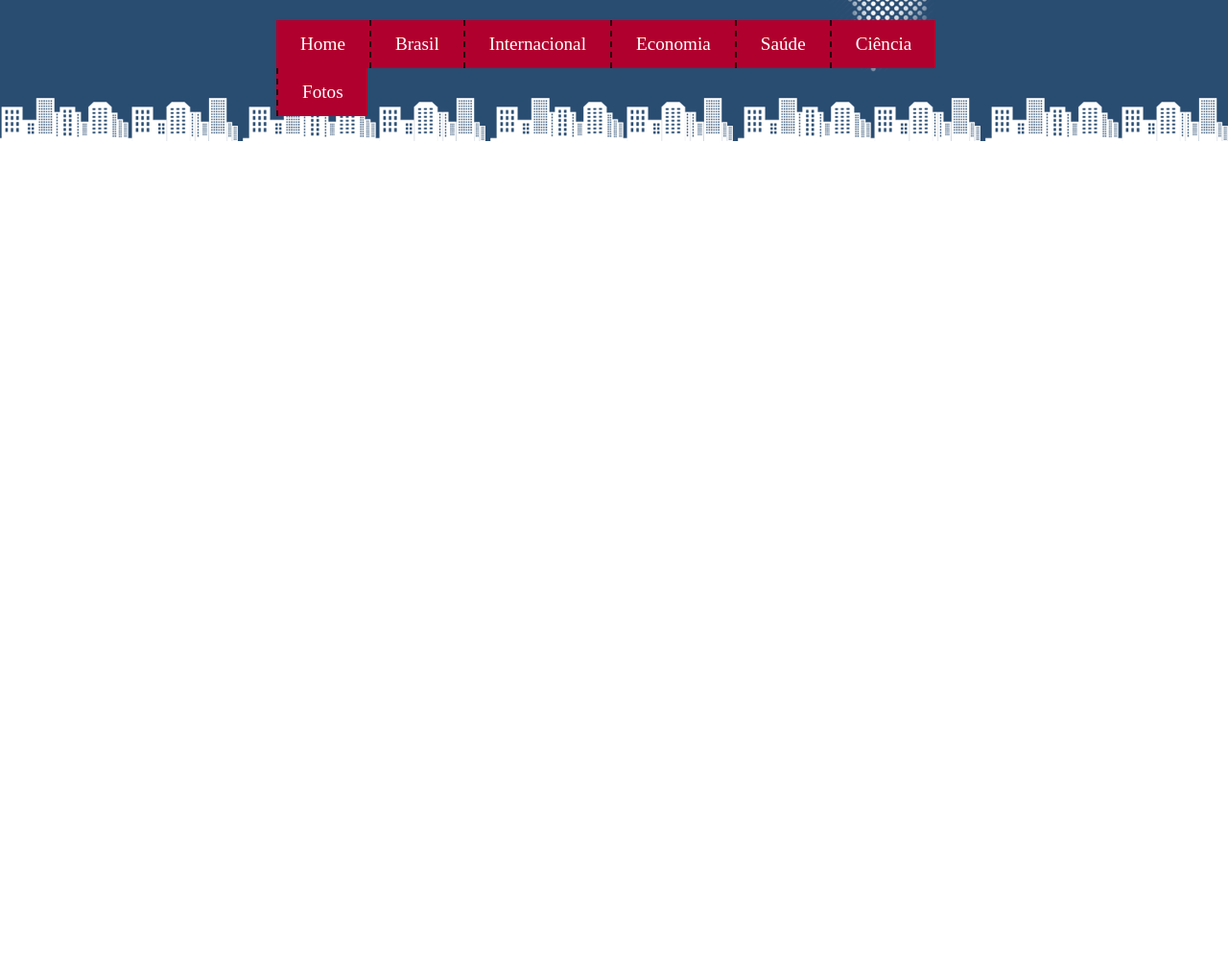
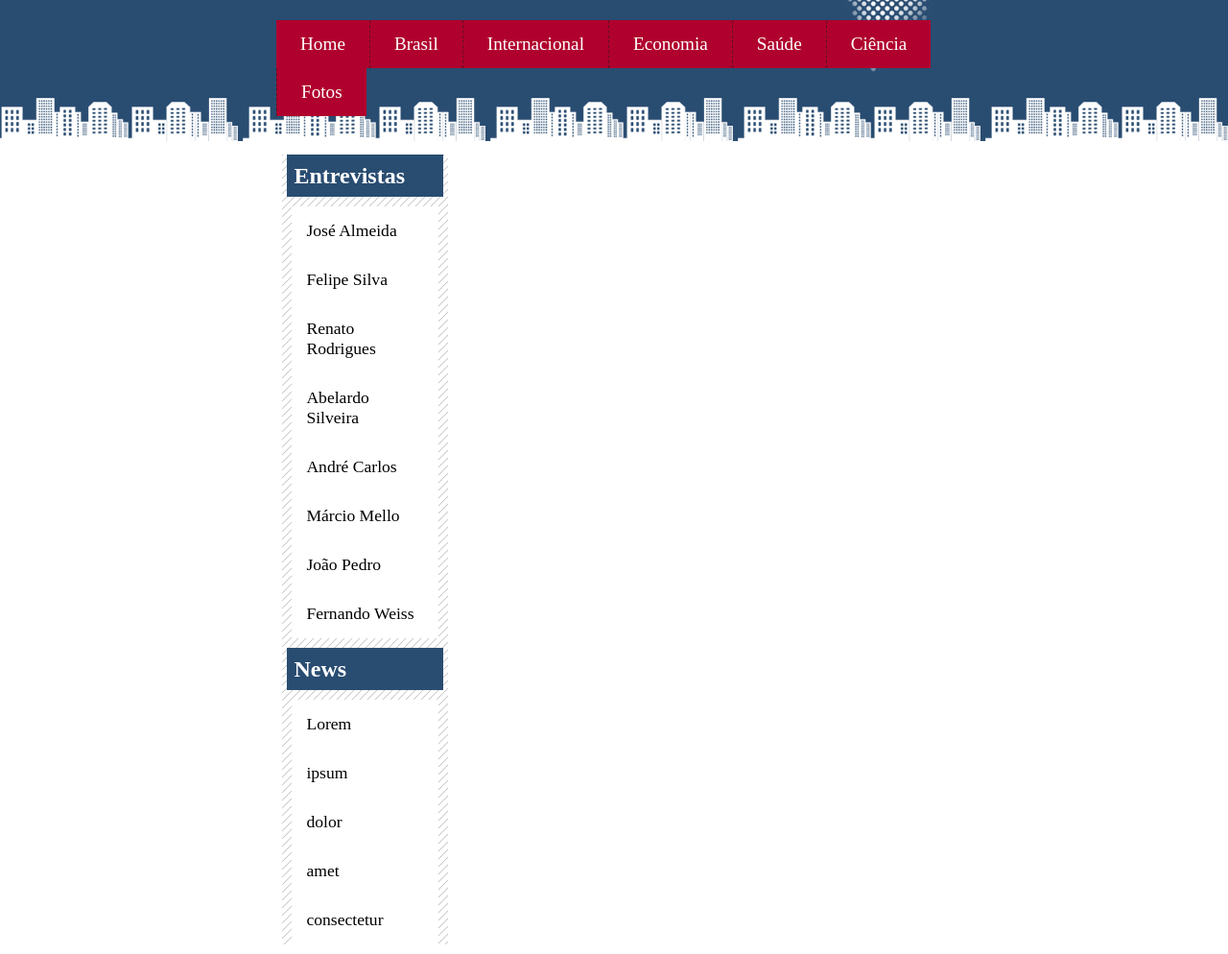
Before and after one commit to Allyson04/site_de_noticias_cidade, a plain HTML site: page index.html in a window 1280 px wide. Shown: the part 99-1093 px from the top of the page at 96% size. Before the commit the page ends 800 px from the top, so only its background shows below. Drawn offline with Linux system fonts and the light colour scheme.

Commit message:
caixa lateral finalizada

```diff
--- a/css/style.css
+++ b/css/style.css
@@ -7,7 +7,8 @@
     list-style-type: none;
 }
 
-.top {
+
+header{
     width: 100%;
     height: 250px;
 
@@ -15,7 +16,9 @@
 
 }
 
-.top img {
+/* Navegação Superior da página */
+
+header img {
     margin-top: 20px;
 }
 
@@ -28,7 +31,6 @@
     padding: 10px 0;
 
     background: url(../img/imagens/detalhe-topo.png) no-repeat top right;
-
 }
 
 nav {
@@ -49,7 +51,7 @@ nav .menu li {
 }
 
 nav ul.menu li:not(:first-child) {
-    border-left: 2px #2c040f dashed;
+    border-left: 1px #5e1125 dashed;
 }
 
 .menu a {
@@ -63,7 +65,7 @@ nav ul.menu li:not(:first-child) {
 }
 
 nav .menu li:hover {
-    background: rgb(255, 0, 0);
+    background: rgb(255, 28, 28);
 }
 
 nav .menu-off img {
@@ -71,3 +73,41 @@ nav .menu-off img {
 
     float: left;
 }
+
+/* Seção de conteudo da pagina */
+
+div.content {
+    /* border: 1px solid red; */
+
+    width: 54%;
+    margin: 10px auto 0;
+}
+
+div.content aside {
+    width: 25%;
+
+    background: url(../img/imagens/fundo-caixa.png);
+}
+
+div.content aside h3 {
+    color: white;
+    font-size: 1.5em;
+    line-height: 30px;
+
+    margin: 5px;
+    padding: 7px;
+
+    background: #294C71;
+}
+
+div.content aside ul {
+    margin: 10px;
+
+    background: white;
+}
+
+div.content aside li {
+    padding: 15px;
+
+    font-size: 1.1em;
+}
--- a/index.html
+++ b/index.html
@@ -8,7 +8,7 @@
 </head>
 <body>
 
-    <div class="top">
+    <header>
 
             <div class="menu-off">
 
@@ -34,33 +34,43 @@
 
                 </nav>
 
+            </div>
 
+    </header>
+
+    <div class="content">
+
+        <aside>
+
+            <div class="section-lado">
+                <h3>Entrevistas</h3>
+                <ul>
+                    <li>José Almeida</li>
+                    <li>Felipe Silva</li>
+                    <li>Renato Rodrigues</li>
+                    <li>Abelardo Silveira</li>
+                    <li>André Carlos</li>
+                    <li>Márcio Mello</li>
+                    <li>João Pedro</li>
+                    <li>Fernando Weiss</li>
+                </ul>
+            </div>
+
+            <div class="section-lado">
+
+                <h3>News</h3>
+                <ul>
+                    <li>Lorem</li>
+                    <li>ipsum</li>
+                    <li>dolor</li>
+                    <li>amet</li>
+                    <li>consectetur</li>
+                </ul>
 
             </div>
+        </aside>
 
     </div>
 
-            <!--<ul>
-                <li>Home</li>
-            </ul>
-            <ul>
-                <li>Brasil</li>
-            </ul>
-            <ul>
-                <li>Internacional</li>
-            </ul>
-            <ul>
-                <li>Economia</li>
-            </ul>
-            <ul>
-                <li>Saúde</li>
-            </ul>
-            <ul>
-                <li>Ciência</li>
-            </ul>
-            <ul>
-                <li>Fotos</li>
-            </ul>-->
-
 </body>
 </html>
```
